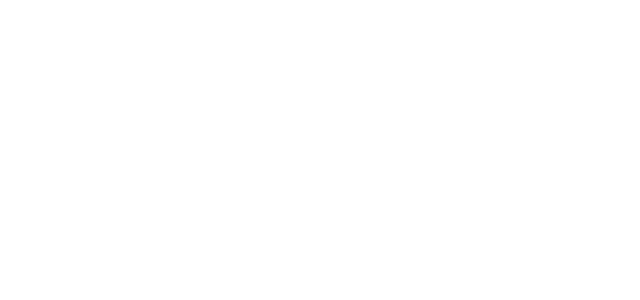
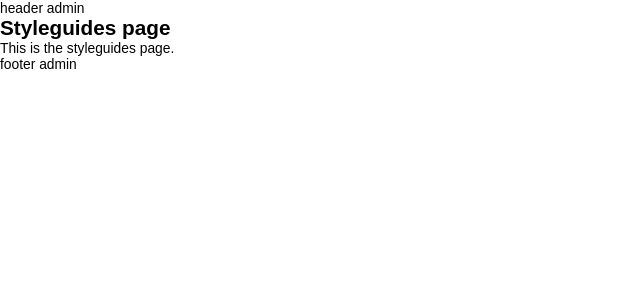
Before and after one commit to seriiserii825/nuxt-dashcore, a Nuxt app: page /admin/styleguides in a window 1280 px wide. Before the commit this address had no page. Shown: the top 300 px of the page, without its empty margins (0-640 px from the left). Built offline with nearby package versions, Linux system fonts and the light colour scheme.

Commit message:
feat: create styleguides page

```diff
--- /dev/null
+++ b/layouts/admin.vue
@@ -0,0 +1,7 @@
+<template>
+  <div>
+    <header>header admin</header>
+    <slot />
+    <footer>footer admin</footer>
+  </div>
+</template>
--- /dev/null
+++ b/pages/admin/styleguides.vue
@@ -0,0 +1,12 @@
+<script setup lang="ts">
+definePageMeta({
+  layout: "admin",
+});
+</script>
+
+<template>
+  <div class="styleguides">
+    <h2>Styleguides page</h2>
+    <p>This is the styleguides page.</p>
+  </div>
+</template>
```
